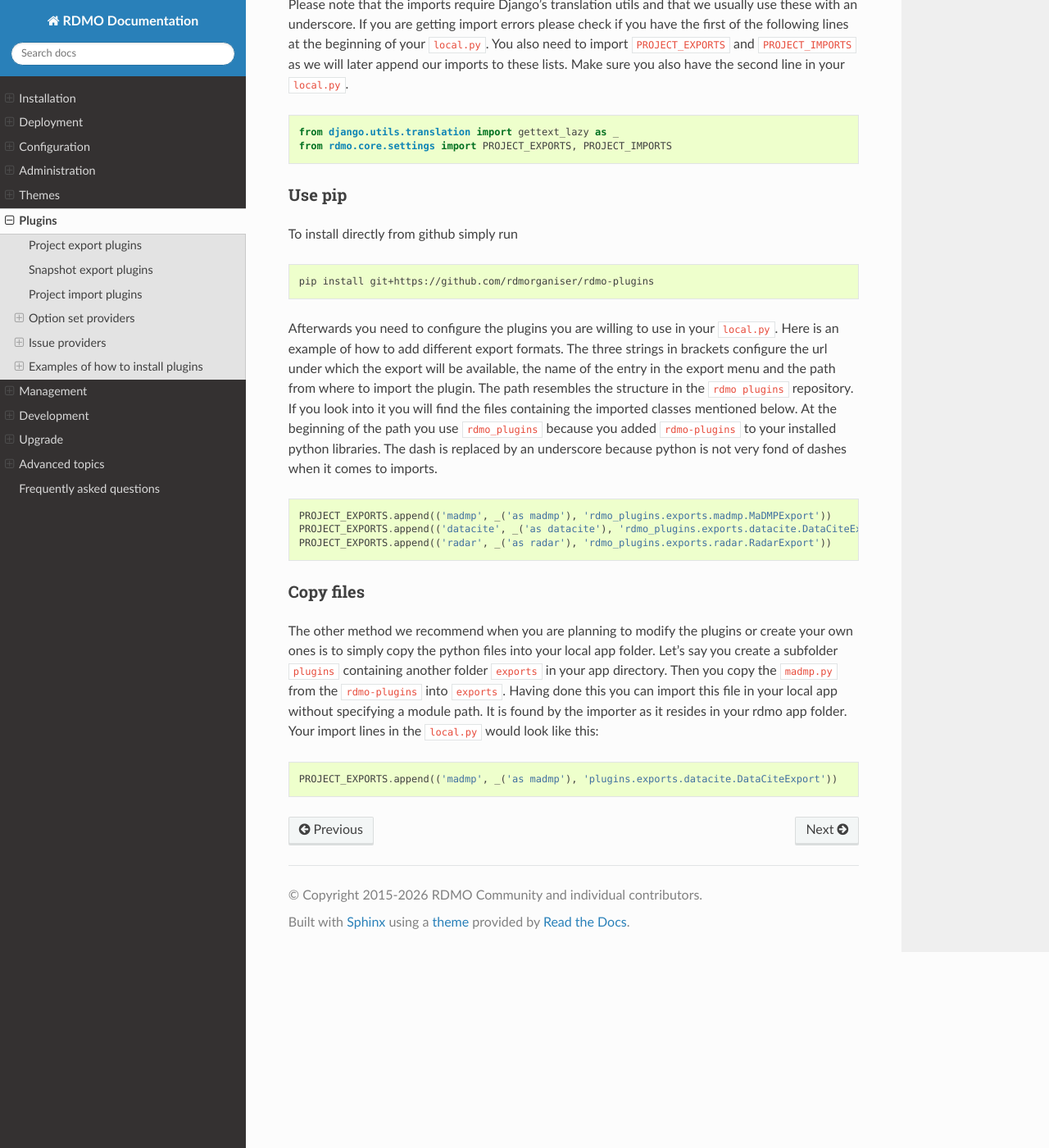
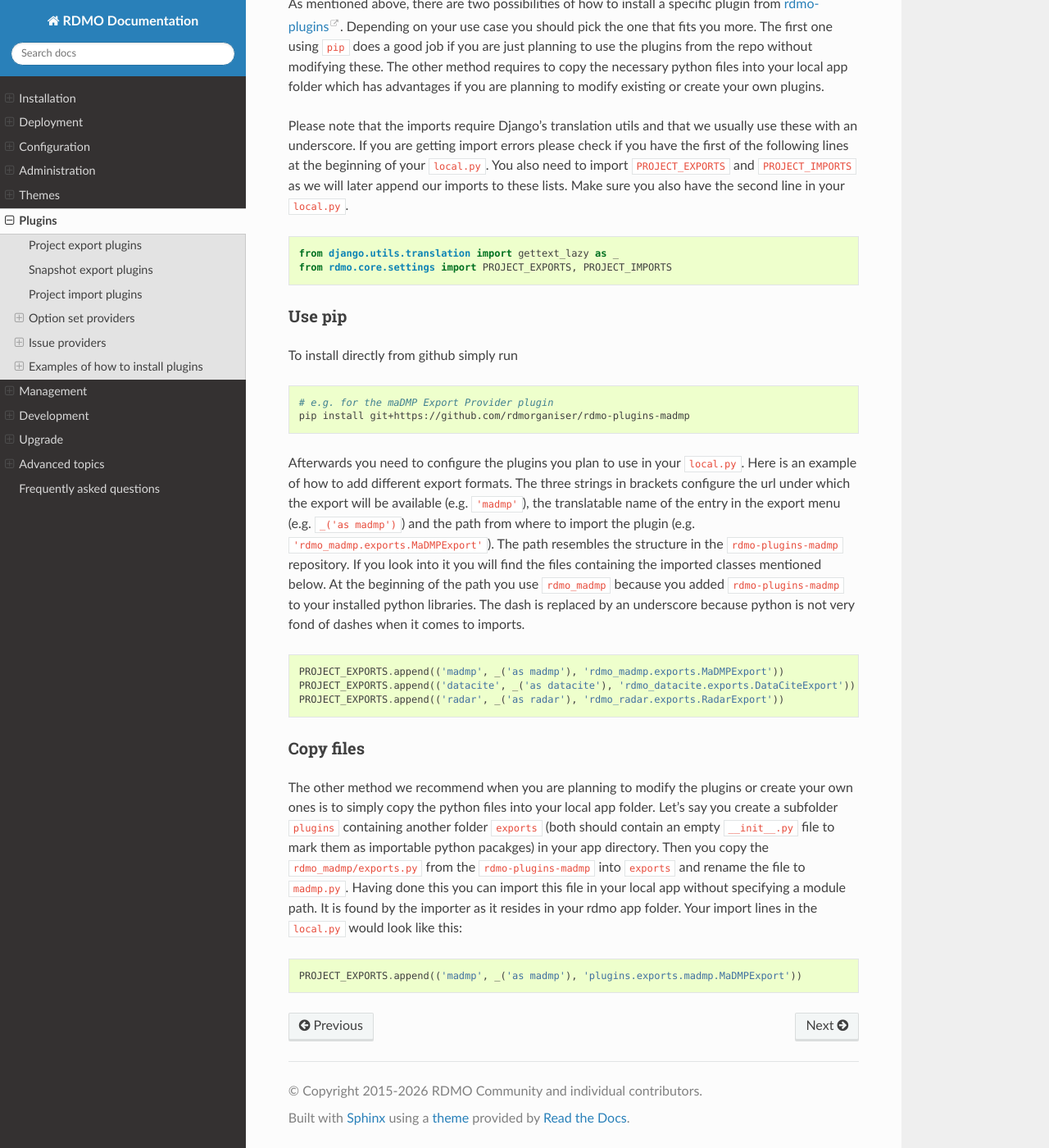
Before and after one commit to rdmorganiser/rdmo-docs, a Sphinx documentation site: the page built from docs/plugins/index.md, in a window 1280 px wide and 1400 px high, scrolled down 7577 px. Shown: the whole window at 82% size. Built offline with Sphinx 7.4.7 and the Read the Docs theme 3.1.0, drawn with Linux system fonts in a browser that asks for light colours; some of the changed text lies outside the part shown.

Commit message:
Fix (for legacy url) and update plugins descriptions
Signed-off-by: David Wallace <david.wallace@tu-darmstadt.de>

````diff
--- a/docs/plugins/index.md
+++ b/docs/plugins/index.md
@@ -6,7 +6,7 @@ This is an advanced feature of RDMO.
 
 Plugins can be used to customize or extend specific actions in RDMO using custom Python code outside of the centrally maintained code base. This can be used to perform actions which are specific to a RDMO instance. With the possibility to add code to RDMO comes the danger of introducing additional bugs and security issues. Please be extra careful when using this **advanced** feature.
 
-Plugins are created by implementing Python classes (e.g. in the local `rdmo-app`), and register them in the `config/settings/local.py` file. These classes need to inherit from prepared base classes in the RDMO source code. We also provide a set of plugins [rdmo-plugins](https://github.com/rdmorganiser/rdmo-plugins), which can be used together with the domain model and the other content in [rdmo-catalog](https://github.com/rdmorganiser/rdmo-catalog).
+Plugins are created by implementing Python classes (e.g. in the local `rdmo-app`), and register them in the `config/settings/local.py` file. These classes need to inherit from prepared base classes in the RDMO source code. We also provide an overview of a set of plugins [rdmo-plugins](https://github.com/rdmorganiser/rdmo-plugins), which can be used together with the domain model and the other content in [rdmo-catalog](https://github.com/rdmorganiser/rdmo-catalog).
 
 As of now the following plugins can be created:
 
@@ -17,32 +17,34 @@ As of now the following plugins can be created:
 
 To be usable by RDMO, the plugins need to be available in the virtual environment in which RDMO is running. There are several possibilities to achieve this, but we suggest to use one of the following two:
 
-1.	If only the plugins provided in [rdmo-plugins](https://github.com/rdmorganiser/rdmo-plugins) should be used and no modifications are desired, they can be directly installed from GitHub using:
+1.	If plugins, as documented in [rdmo-plugins](https://github.com/rdmorganiser/rdmo-plugins), should be used and no modifications are desired, they can be directly installed from GitHub using:
 
 	```bash
-	pip install git+https://github.com/rdmorganiser/rdmo-plugins
+	pip install git+https://github.com/rdmorganiser/rdmo-plugins-{specific-plugin-name}
+    # e.g. for the maDMP project export provider plugin
+    pip install git+https://github.com/rdmorganiser/rdmo-plugins-madmp
 	```
 
-2.	If you intent to write plugins yourself or if you want to modify our plugins, you should create a python module in your `rdmo-app`, which is just a directory containing an empty `__init__.py` file. Python files in this directory are then automatically available to your RDMO instance.
+2.	If you intent to write plugins yourself or if you want to modify our plugins, you should create a python package in your `rdmo-app`, which is just a directory containing an empty `__init__.py` file. Python files in this directory are then automatically available to your RDMO instance.
 
 	```bash
 	mkdir my_plugins
 	touch my_plugins/__init__.py
-	# place, e.g., madmp.py in my_plugins/
+	# place, e.g., rdmo_madmp/exports.py in my_plugins/
 	```
 
 As a last step, the plugins need to be registered in `config/settings/local.py`. The setting depends on the class of plugin and is described in detail below. Plugins are always specified by a tuple of `(key, label, class_name)`, therefore plugin settings always look like this:
 
 ```python
 EXAMPLE_PLUGIN_SETTINGS = [
-    ('example', _('Example'), 'module.module.module.Plugin'),
+    ('example', _('Example'), 'package.module.Plugin'),
     ...
 ]
 ```
 
 ## Project export plugins
 
-Custom project exports can be created by implementing a class inheriting from `rdmo.projects.export.Export`. They can be used to create a custom export format to be used by the users to download their project data. The RDMO-XML exports are generated using the `rdmo.projects.exports.RDMOXMLExport`. Examples from [rdmo-plugins](https://github.com/rdmorganiser/rdmo-plugins) are `DataCiteExport` or `MaDMPExport`.
+Custom project exports can be created by implementing a class inheriting from `rdmo.projects.export.Export`. They can be used to create a custom export format to be used by the users to download their project data. The RDMO-XML exports are generated using the `rdmo.projects.exports.RDMOXMLExport`. Examples are `DataCiteExport` from [rdmo-plugins-datacite](https://github.com/rdmorganiser/rdmo-plugins-datacite) or `MaDMPExport` from [rdmo-plugins-madmp](https://github.com/rdmorganiser/rdmo-plugins-madmp) .
 
 The `Export` plugin class needs to implement a `render()` function which takes no arguments and returns a `django.http.HttpResponse`. The export can be created from `self.project`, `self.snapshot` and `self.values` instance variables.
 
@@ -50,7 +52,7 @@ Please refer to <https://github.com/rdmorganiser/rdmo/blob/main/rdmo/projects/ex
 
 A special kind of export plugins are `ExportProvider`. Instead of just returning an output file to be displayed or downloaded, they connect to a different web service. In addition to the `render()` function, they also need to implement a `submit()` function. The `render()` is displayed on the initial HTTP GET request and can show a form, e.g. to display options for the export. The `submit()` function is called on the subsequent form submission, the HTTP POST request.
 
-An `ExportProvider` can be combined with the `OauthProviderMixin` to use an OAuth2 authentication with the external web service. Please refer to <https://github.com/rdmorganiser/rdmo-plugins/blob/main/rdmo_plugins/exports/zenodo.py> for a simple or to <https://github.com/rdmorganiser/rdmo-plugins/blob/main/rdmo_plugins/exports/radar/providers.py> for a more complicated example.
+An `ExportProvider` can be combined with the `OauthProviderMixin` to use an OAuth2 authentication with the external web service. Please refer to <https://github.com/rdmorganiser/rdmo-plugins-zenodo/blob/main/rdmo_zenodo/exports.py> for a simple or to <https://github.com/rdmorganiser/rdmo-plugins-radar/blob/main/rdmo_radar/exports/providers.py> for a more complicated example.
 
 The export plugin needs to be added to the `PROJECT_EXPORTS` in `config/settings/local.py`. The default settings are:
 
@@ -62,16 +64,17 @@ PROJECT_EXPORTS = [
 ]
 ```
 
-In order to use the plugins in [rdmo-plugins](https://github.com/rdmorganiser/rdmo-plugins), add the following to your `config/settings/local.py`:
+In order to use a specific plugin from the overview [rdmo-plugins](https://github.com/rdmorganiser/rdmo-plugins), add the following to your `config/settings/local.py`:
 
 ```python
 PROJECT_EXPORTS = [
     ('xml', _('as RDMO XML'), 'rdmo.projects.exports.RDMOXMLExport'),
     ('csvcomma', _('as CSV (comma separated)'), 'rdmo.projects.exports.CSVCommaExport'),
     ('csvsemicolon', _('as CSV (semicolon separated)'), 'rdmo.projects.exports.CSVSemicolonExport'),
-    ('madmp', _('as maDMP JSON'), 'rdmo_plugins.exports.madmp.MaDMPExport'),
-    ('datacite', _('as DataCite XML'), 'rdmo_plugins.exports.datacite.DataCiteExport'),
-    ('radar', _('as RADAR XML'), 'rdmo_plugins.exports.radar.RadarExport')
+    # e.g. entries for the export providers of each specific plugin
+    ('madmp', _('as maDMP JSON'), 'rdmo_madmp.exports.MaDMPExport'),
+    ('datacite', _('as DataCite XML'), 'rdmo_datacite.exports.DataCiteExport'),
+    ('radar', _('as RADAR XML'), 'rdmo_radar.exports.RadarExport')
 ]
 ```
 
@@ -99,9 +102,9 @@ The Plugin class needs to implement a `check()` function which takes no argument
 
 In addition, a `process()` needs to be implemented which takes no arguments and returns `None`, but extracts the data from the file and populates the `self.project`, `self.catalog`, `self.values`, `self.snapshots`, `self.tasks` and `self.views` instance variables.
 
-Please refer to <https://github.com/rdmorganiser/rdmo/blob/main/rdmo/projects/imports.py> for the default project import plugins and code examples. The code which uses the plugin is located in <https://github.com/rdmorganiser/rdmo/blob/main/rdmo/projects/views.py> (`ProjectCreateUploadView`, `ProjectCreateImportView`, `ProjectUpdateUploadView`, `ProjectUpdateImportView`).
+Please refer to <https://github.com/rdmorganiser/rdmo/blob/main/rdmo/projects/imports.py> for the default project import plugins and code examples. The RDMO code that the plugins re-use is located in modules of the <https://github.com/rdmorganiser/rdmo/blob/main/rdmo/projects/views> package (in the classes `ProjectCreateUploadView`, `ProjectCreateImportView`, `ProjectUpdateUploadView`, `ProjectUpdateImportView`).
 
-As with the exports, it is also possible to create `ImportProvider` plugins, which import from a remote web service. In addition, these plugins need to implement a `render()` and `submit()` function, which are used on GET resp. POST requests, as for the exports. They can also be combined with OAuth2 authentication. The GitHub and GitLab import plugins, which are part of RDMO can be considered example implementations: <https://github.com/rdmorganiser/rdmo/blob/main/rdmo/projects/imports.py>.
+As with the exports, it is also possible to create `ImportProvider` plugins, which import from a remote web service. In addition, these plugins need to implement a `render()` and `submit()` function, which are used on GET resp. POST requests, as is the case for the exports. They can also be combined with OAuth2 authentication. The [GitHub](https://github.com/rdmorganiser/rdmo-plugins-github) and [GitLab](https://github.com/rdmorganiser/rdmo-plugins-gitlab) import plugins can be considered example implementations: <https://github.com/rdmorganiser/rdmo/blob/main/rdmo/projects/imports.py>.
 
 The import plugin needs to be added to the `PROJECT_IMPORTS` in `config/settings/local.py`. The default settings are:
 
@@ -111,16 +114,17 @@ PROJECT_IMPORTS = [
 ]
 ```
 
-In order to use the plugins in [rdmo-catalog](https://github.com/rdmorganiser/rdmo-plugins), add the following to your `config/settings/local.py`:
+In order to use a specific plugin from the overview [rdmo-plugins](https://github.com/rdmorganiser/rdmo-plugins), add the following to your `config/settings/local.py`:
 
 ```python
 PROJECT_IMPORTS = [
     ('xml', _('from RDMO XML'), 'rdmo.projects.imports.RDMOXMLImport'),
-    ('madmp', _('from maDMP'), 'rdmo_plugins.imports.madmp.MaDMPImport'),
-    ('datacite', _('from DataCite XML'), 'rdmo_plugins.imports.datacite.DataCiteImport'),
-    ('radar', _('from RADAR XML'), 'rdmo_plugins.imports.radar.RadarImport'),
-    ('github', _('Import from GitHub'), 'rdmo.projects.imports.GitHubImport'),
-    ('gitlab', _('Import from GitLab'), 'rdmo.projects.imports.GitLabImport'),
+    # e.g. the entries for each specific project import plugin
+    ('madmp', _('from maDMP'), 'rdmo_madmp.imports.MaDMPImport'),
+    ('datacite', _('from DataCite XML'), 'rdmo_datacite.imports.DataCiteImport'),
+    ('radar', _('from RADAR XML'), 'rdmo_radar.imports.RadarImport'),
+    ('github', _('Import from GitHub'), 'rdmo_github.imports.GitHubImport'),
+    ('gitlab', _('Import from GitLab'), 'rdmo_gitlab.imports.GitLabImport'),
 ]
 ```
 
@@ -230,7 +234,7 @@ GITHUB_PROVIDER = {
 
 ## Examples of how to install plugins
 
-As mentioned above, there are two possibilities of how to install [rdmo-plugins](https://github.com/rdmorganiser/rdmo-plugins). Depending on your use case you should pick the one that fits you more. The first one using `pip` does a good job if you are just planning to use the plugins from the repo without modifying these. The other method requires to copy the necessary python files into your local app folder which has advantages if you are planning to modify existing or create your own plugins.
+As mentioned above, there are two possibilities of how to install a specific plugin from [rdmo-plugins](https://github.com/rdmorganiser/rdmo-plugins). Depending on your use case you should pick the one that fits you more. The first one using `pip` does a good job if you are just planning to use the plugins from the repo without modifying these. The other method requires to copy the necessary python files into your local app folder which has advantages if you are planning to modify existing or create your own plugins.
 
 Please note that the imports require Django's translation utils and that we usually use these with an underscore. If you are getting import errors please check if you have the first of the following lines at the beginning of your `local.py`. You also need to import `PROJECT_EXPORTS` and `PROJECT_IMPORTS` as we will later append our imports to these lists. Make sure you also have the second line in your `local.py`.
 
@@ -244,21 +248,22 @@ from rdmo.core.settings import PROJECT_EXPORTS, PROJECT_IMPORTS
 To install directly from github simply run
 
 ```shell
-pip install git+https://github.com/rdmorganiser/rdmo-plugins
+# e.g. for the maDMP Export Provider plugin
+pip install git+https://github.com/rdmorganiser/rdmo-plugins-madmp
 ```
 
-Afterwards you need to configure the plugins you are willing to use in your `local.py`. Here is an example of how to add different export formats. The three strings in brackets configure the url under which the export will be available, the name of the entry in the export menu and the path from where to import the plugin. The path resembles the structure in the `rdmo plugins` repository. If you look into it you will find the files containing the imported classes mentioned below. At the beginning of the path you use `rdmo_plugins` because you added `rdmo-plugins` to your installed python libraries. The dash is replaced by an underscore because python is not very fond of dashes when it comes to imports.
+Afterwards you need to configure the plugins you plan to use in your `local.py`. Here is an example of how to add different export formats. The three strings in brackets configure the url under which the export will be available (e.g. `'madmp'`), the translatable name of the entry in the export menu (e.g. `_('as madmp')`) and the path from where to import the plugin (e.g. `'rdmo_madmp.exports.MaDMPExport'`). The path resembles the structure in the `rdmo-plugins-madmp` repository. If you look into it you will find the files containing the imported classes mentioned below. At the beginning of the path you use `rdmo_madmp` because you added `rdmo-plugins-madmp` to your installed python libraries. The dash is replaced by an underscore because python is not very fond of dashes when it comes to imports.
 
 ```python
-PROJECT_EXPORTS.append(('madmp', _('as madmp'), 'rdmo_plugins.exports.madmp.MaDMPExport'))
-PROJECT_EXPORTS.append(('datacite', _('as datacite'), 'rdmo_plugins.exports.datacite.DataCiteExport'))
-PROJECT_EXPORTS.append(('radar', _('as radar'), 'rdmo_plugins.exports.radar.RadarExport'))
+PROJECT_EXPORTS.append(('madmp', _('as madmp'), 'rdmo_madmp.exports.MaDMPExport'))
+PROJECT_EXPORTS.append(('datacite', _('as datacite'), 'rdmo_datacite.exports.DataCiteExport'))
+PROJECT_EXPORTS.append(('radar', _('as radar'), 'rdmo_radar.exports.RadarExport'))
 ```
 
 ### Copy files
 
-The other method we recommend when you are planning to modify the plugins or create your own ones is to simply copy the python files into your local app folder. Let's say you create a subfolder `plugins` containing another folder `exports` in your app directory. Then you copy the `madmp.py` from the `rdmo-plugins` into `exports`. Having done this you can import this file in your local app without specifying a module path. It is found by the importer as it resides in your rdmo app folder. Your import lines in the `local.py` would look like this:
+The other method we recommend when you are planning to modify the plugins or create your own ones is to simply copy the python files into your local app folder. Let's say you create a subfolder `plugins` containing another folder `exports` (both should contain an empty `__init__.py` file to mark them as importable python pacakges) in your app directory. Then you copy the `rdmo_madmp/exports.py` from the `rdmo-plugins-madmp` into `exports` and rename the file to `madmp.py`. Having done this you can import this file in your local app without specifying a module path. It is found by the importer as it resides in your rdmo app folder. Your import lines in the `local.py` would look like this:
 
 ```python
-PROJECT_EXPORTS.append(('madmp', _('as madmp'), 'plugins.exports.datacite.DataCiteExport'))
+PROJECT_EXPORTS.append(('madmp', _('as madmp'), 'plugins.exports.madmp.MaDMPExport'))
 ```
````
Also changed, not shown: other parts of docs/plugins/index.md (+6 -6 lines), docs/development/setup.md (+4 -4 lines).
